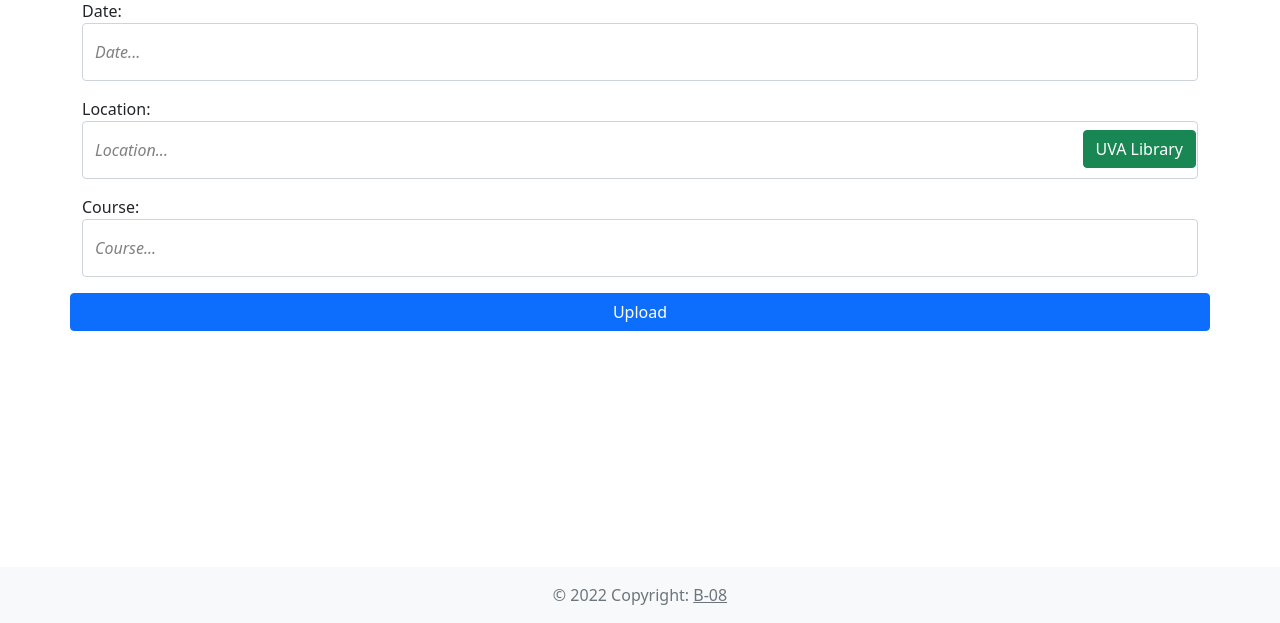
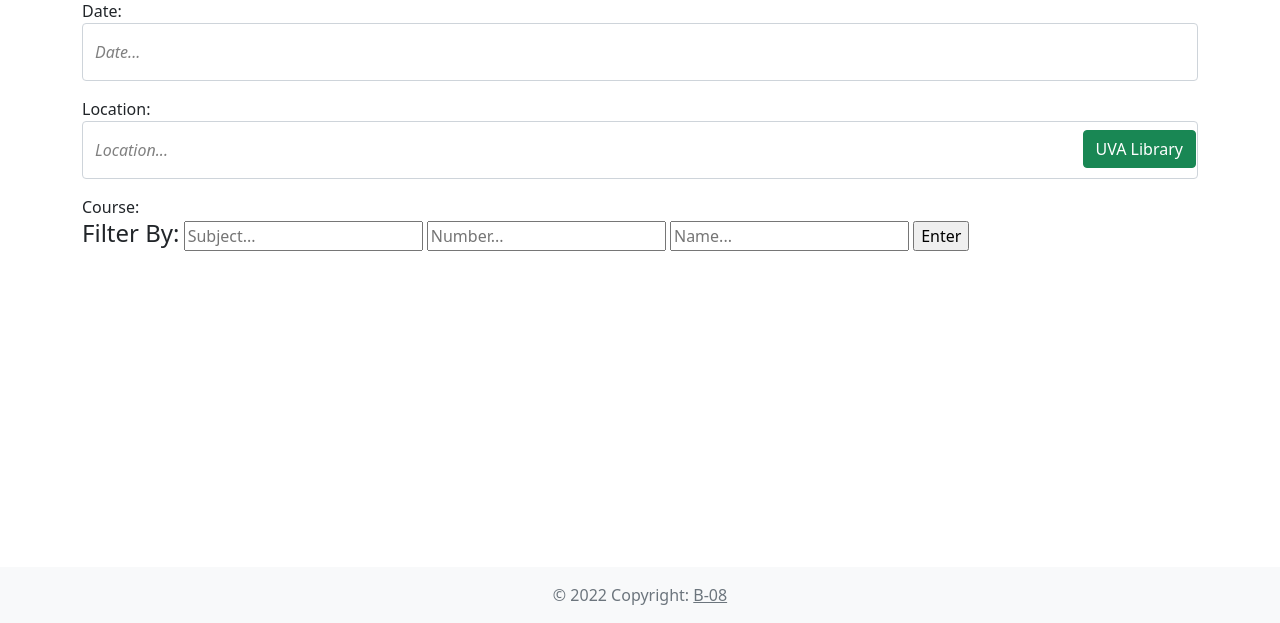
Before and after one commit to anw5ph/study-buddy-finder, a Django app: page /study/session-add/ in a window 1280 px wide. Shown: the part 177-800 px from the top of the page. Run offline with Django 3.2, Linux system fonts and the light colour scheme; the visitor is signed in with stand-in values (Sample User, id 1); data that the repository does not hold is empty; some libraries are stand-ins or nearby versions.

Commit message:
trying to add courses to addSession form (not working)

```diff
--- a/study/templates/study/addStudy.html
+++ b/study/templates/study/addStudy.html
@@ -35,14 +35,42 @@
 
         Course: <!-- try a radio choice? -->
         <div class="form-floating mb-3">
-          <input class="form-control" type="text" placeholder="Default Input" name="course" id="course" value="{{ course }}">
-          <label style="color:gray;"for="subject"><i>Course...</i></label>
+          <!-- <input class="form-control" type="radio" placeholder="Default Input" name="courseSession" id="courseSession" value="{{ courseSession }}"> -->
+          <!-- <label style="color:gray;"for="subject"><i>Course...</i></label> -->
+
+          <form method="GET" id="searchform" style="align-self:center">
+            {% csrf_token %}
+            <div style="display: inline-block;">
+              <h4 style="display:inline-block">Filter By:</h4>
+              <input class="searchfield" id="searchbox" name="q" type="text" value="{{ request.GET.q }}" placeholder="Subject..."/>
+              <input class="searchfield" id="searchbox" name="q1" type="text" value="{{ request.GET.q1 }}" placeholder="Number..."/>
+              <input class="searchfield" id="searchbox" name="q2" type="text" value="{{ request.GET.q2 }}" placeholder="Name..."/>
+              <input type="submit" value="Enter">
+            </div>
+          </form>
+
+          <div class="container h-100" style="top:50%; bottom:50%; width:100%;">
+            {% for course in object_list %}
+              <form class="row" method="POST" action="{% url 'study:upload' %}">
+                {% csrf_token %}
+                <input type="hidden" name="subject" value="{{ course.subject }}">
+                <input type="hidden" name="number" value="{{ course.number }}">
+                <button type="submit" class="btn btn-outline-secondary" >{{ course.subject }} {{ course.number}}-{{course.name}} </button>
+                <br><br><br>
+              </form>
+            {% endfor %}
+          </div>
+
         </div>
 
+   <!-- {% for course in courses_list %}
+            <input type="radio" name="course" id="course{{ forloop.counter }}" value="{{ course.id }}">
+            <label for="course{{ forloop.counter }}">{{ course.subject }} {{ course.number}}-{{course.name}}</label><br>
+        {% endfor %}
 
       </fieldset>
       <button type="submit" class="btn btn-primary btn-block">Upload</button>
-      <!-- <input style="background-color: #f64c72; color:white;" type="submit" value="Submit"> -->
+      <input style="background-color: #f64c72; color:white;" type="submit" value="Submit"> -->
     </div>
   </form>
 </div>
--- a/study/views.py
+++ b/study/views.py
@@ -131,7 +131,29 @@ class SessionAddView(generic.ListView):
     context_object_name = 'session_add_form'
 
     def get_queryset(self):
-        return Course.objects.all()
+        query = self.request.GET.get('q')
+        query1 = self.request.GET.get('q1')
+        query2 = self.request.GET.get('q2')
+
+        if query:
+            if query1:
+                if query2:
+                    return Course.objects.filter(subject__icontains=query).filter(number__icontains=query1).filter(name__icontains=query2).order_by("number")
+                else:
+                    return Course.objects.filter(subject__icontains=query).filter(number__icontains=query1).order_by("number")
+            elif query2:
+                return Course.objects.filter(subject__icontains=query).filter(name__icontains=query2).order_by("number")
+            else:
+                return Course.objects.filter(subject__icontains=query).order_by("number")
+        if query1:
+            if query2:
+                return Course.objects.filter(number__icontains=query1).filter(name__icontains=query2).order_by("number")
+            else:
+                return Course.objects.filter(number__icontains=query1).order_by("number")
+        if query2:
+            return Course.objects.filter(name__icontains=query2).order_by("number")
+        else:
+            return Course.objects.order_by("subject")
 
 def uploadSession(request):
     if (
@@ -154,7 +176,7 @@ def uploadSession(request):
             date = request.POST['date'],
             attendees = stud,
             location = request.POST['location'],
-            course = request.POST['course'], #update after we get courses working
+            course = request.POST['courseSession'], #update after we get courses working
 
 
         )
```
